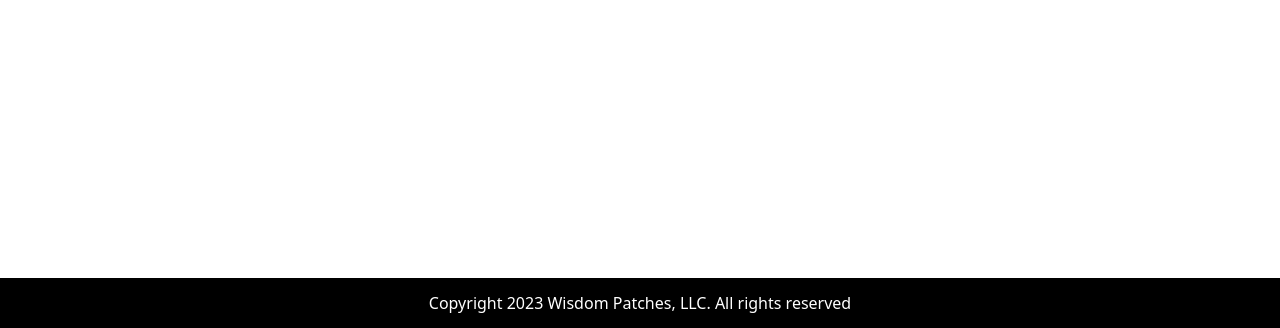
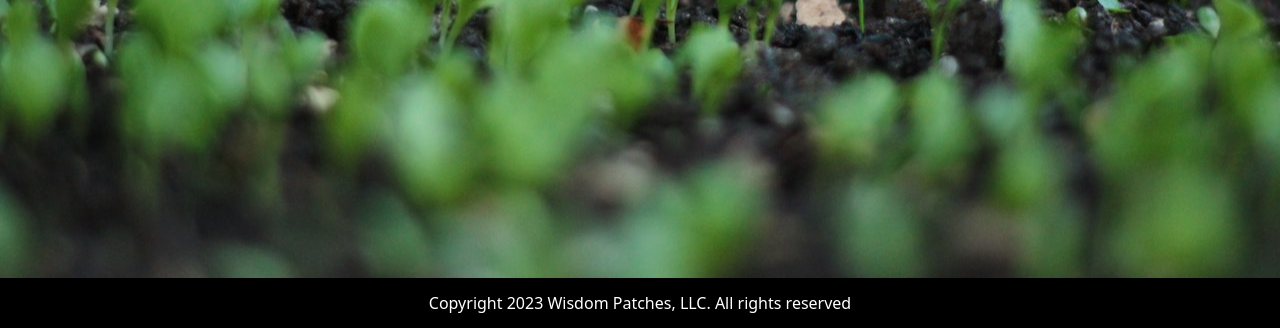
Before and after one commit to iupui-multi-device-certificate/n315-homework-02, a website with bundled scripts: page index.html in a window 1280 px wide. Shown: the part 472-800 px from the top of the page. Built offline with nearby package versions, Linux system fonts and the light colour scheme; files whose address does not match are found by name.

Commit message:
fix: background image url again

```diff
--- a/scss/components/_hero.scss
+++ b/scss/components/_hero.scss
@@ -1,5 +1,7 @@
 .hero {
-  background-image: url("images/hero.jpg");
+  //this should work for both server & localhost
+  //https://stackoverflow.com/questions/2853308/how-to-make-css-url-background-images-show-up-in-localhost
+  background-image: url("../images/hero.jpg");
   background-size: cover;
   background-position: center;
   background-repeat: no-repeat;
```
Also changed, not shown: css/styles.css.
